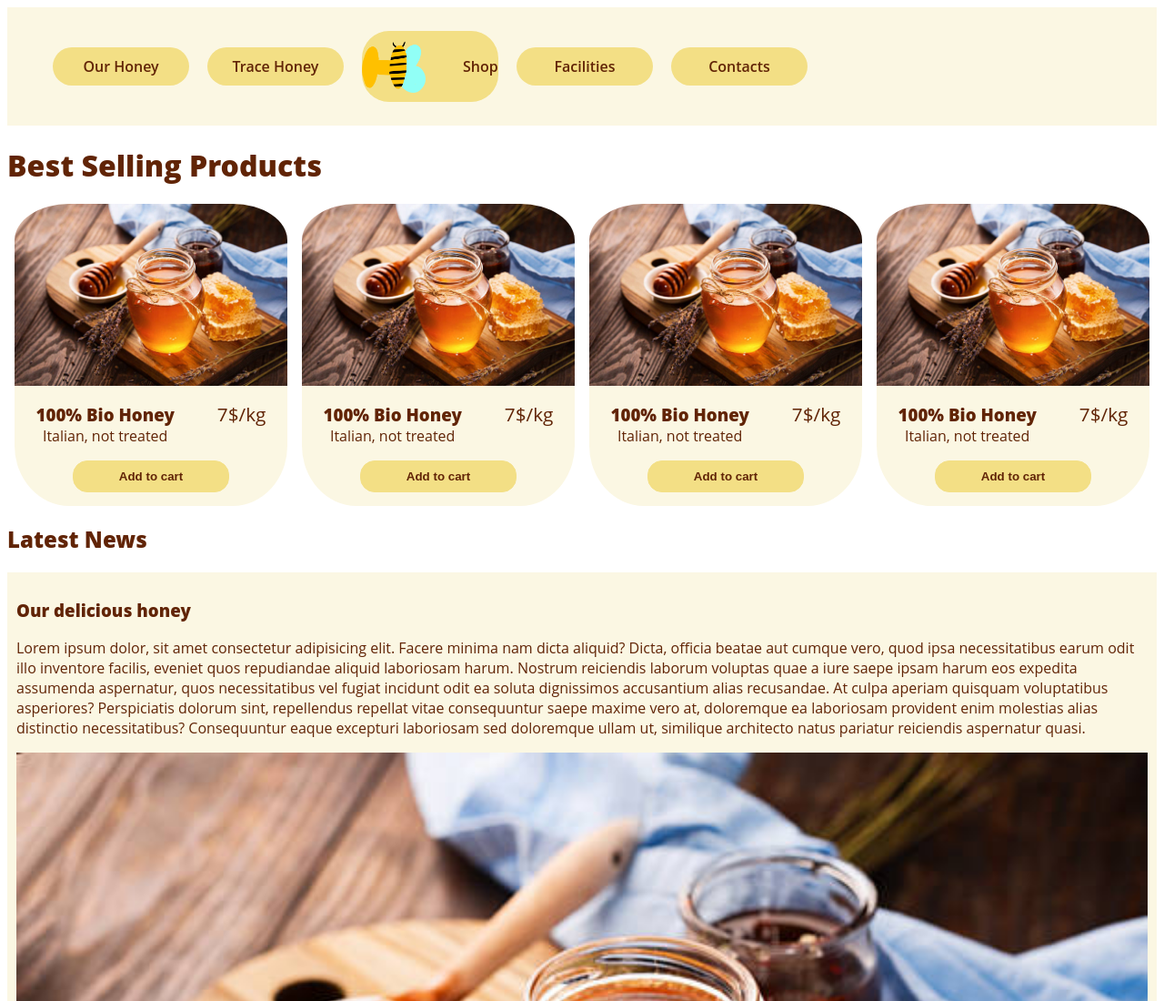
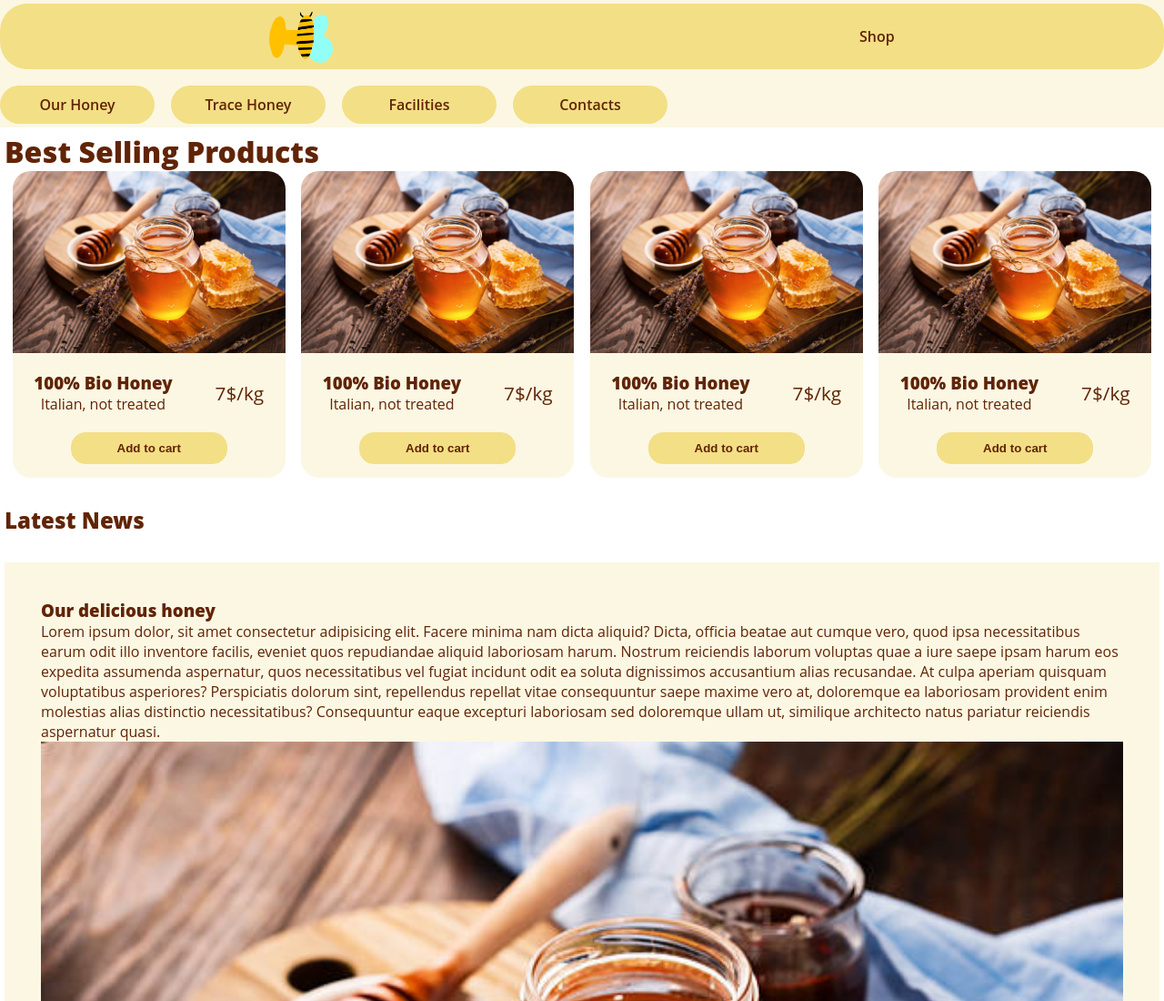
Before and after one commit to Asura0107/U2-W1-D3-HONEY-SITE, a plain HTML site: page honey site/index.html in a window 1280 px wide. Shown: the top 1100 px of the page at 91% size. Drawn offline with Linux system fonts and the light colour scheme.

Commit message:
U2-W1-D3-HONEY-SITE

```diff
--- a/honey site/index.html
+++ b/honey site/index.html
@@ -13,7 +13,7 @@
           <ul>
             <li>Our Honey</li>
             <li>Trace Honey</li>
-            <li class="centrale">
+            <li id="centrale">
               <img
                 src="/assets/imgs/logo.png"
                 alt="logo  bee"
--- a/honey site/style.css
+++ b/honey site/style.css
@@ -1,11 +1,18 @@
+* {
+  box-sizing: border-box;
+  margin: 0;
+}
+
 body {
-  box-sizing: border-box;
   font-family: "Open Sans", sans-serif;
+}
+main {
+  margin: 5px;
 }
 header nav {
   background: #fbf7e3;
   margin: 0;
-  padding: 10px;
+  padding: 4px 0;
 }
 h1,
 h2,
@@ -19,39 +26,43 @@ h3 {
 
 .navbar ul {
   display: flex;
+  flex-wrap: wrap;
   /* justify-content: space-around; */
-  gap: 20px;
+  gap: 18px;
   align-items: center;
   /* background-color: #fbf7e3; */
+  padding: initial;
 }
 .navbar ul li {
   list-style-type: none;
-  width: 150px;
+  width: 170px;
   background-color: #f3df85;
   color: #612406;
-  border-radius: 20%;
+  border-radius: 20px;
   align-self: center;
   text-align: center;
-  padding: 10px 0;
+  padding: 10px 5px;
   border-radius: 30px;
   font-weight: 600;
 }
 
-.centrale {
+#centrale {
   display: flex;
   align-items: center;
   justify-content: space-around;
   padding: 7px;
+  width: 100%;
+  order: -1;
 }
 .centrale img {
-  margin-right: 40px;
+  margin-right: 20px;
 }
 /* card */
 .productcard {
   width: 300px;
   background-color: #fbf7e3;
 
-  border-radius: 20%;
+  border-radius: 20px;
   display: flex;
   flex-direction: column;
   color: #612406;
@@ -60,10 +71,12 @@ h3 {
   display: flex;
   align-items: center;
   justify-content: space-around;
+  margin-bottom: 20px;
 }
 .textproduct p {
   margin-top: 0;
   text-align: center;
+  margin-bottom: 0;
 }
 .textproduct h3 {
   margin-bottom: 0;
@@ -73,8 +86,9 @@ h3 {
 }
 .productcard img {
   width: 100%;
-  border-top-left-radius: 20%;
-  border-top-right-radius: 20%;
+  border-top-left-radius: 20px;
+  border-top-right-radius: 20px;
+  margin-bottom: 20px;
 }
 .buttonproduct {
   background-color: #f3df85;
@@ -93,12 +107,16 @@ section {
   justify-content: space-around;
   row-gap: 30px;
 }
+article h2 {
+  margin-top: 30px;
+}
 .articlehoney img {
   width: 100%;
 }
 .articlehoney {
   background-color: #fbf7e3;
+  margin-top: 30px;
 
-  padding: 10px;
+  padding: 40px;
   color: #612406;
 }
```
